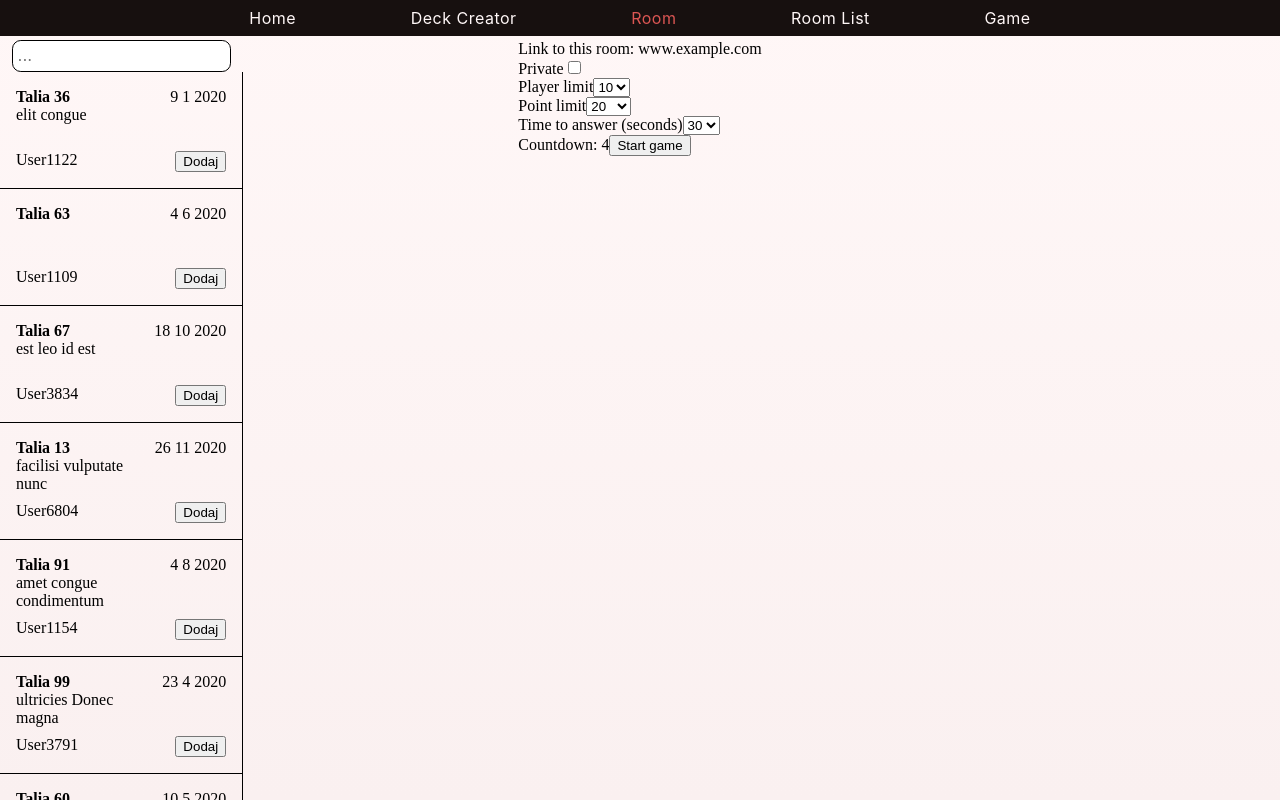
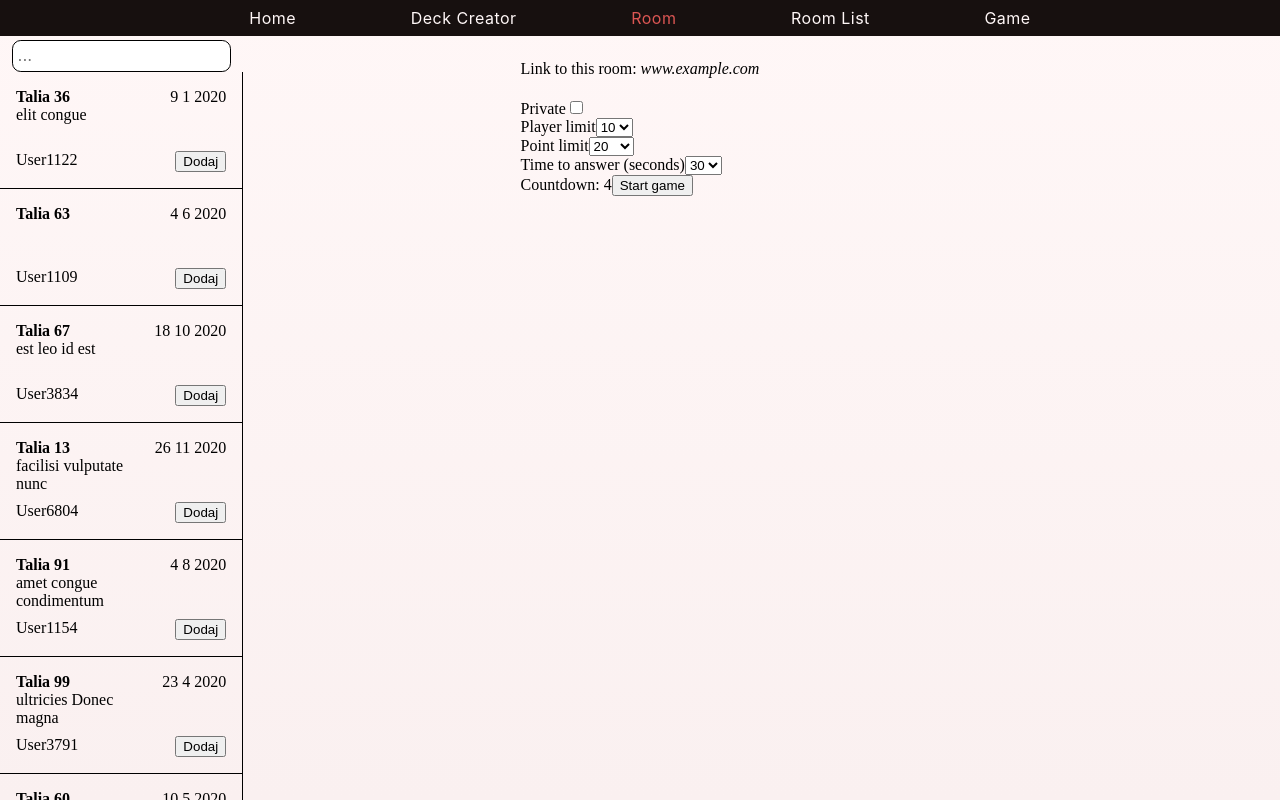
Before and after one commit to jakub-galecki/CAH, a React (Create React App) app in the folder client/: page /room in a window 1280 px wide. Built offline with nearby package versions, Linux system fonts and the light colour scheme; some icons are missing.

Commit message:
Add RoomLink styling

```diff
--- a/client/src/components/lobby/overview/roomLink/RoomLink.jsx
+++ b/client/src/components/lobby/overview/roomLink/RoomLink.jsx
@@ -1,5 +1,6 @@
 import './roomLink.scss';
 
+import { CopyLink } from '@icon-park/react';
 import React, { useRef } from 'react';
 
 import { toastInfo } from '../../../../utils/toastify/index';
@@ -28,7 +29,8 @@ const RoomLink = ({ children }) => {
         onClick={copyLinkToClipbaord}
         value={children}
       >
-        {children}
+        {children}{' '}
+        <CopyLink className="link-icon" theme="filled" strokeWidth={3} />
       </span>
     </div>
   );
--- a/client/src/components/lobby/overview/roomLink/roomLink.scss
+++ b/client/src/components/lobby/overview/roomLink/roomLink.scss
@@ -1,5 +1,23 @@
 .room-link-container {
+  text-align: center;
+  margin: 20px 0 20px 0;
+
   .link-span {
+    display: inline-block;
+    position: relative;
+
+    font-style: italic;
     cursor: pointer;
   }
+
+  .link-icon {
+    position: absolute;
+    right: -1.3em;
+    font-size: 1em;
+    display: none;
+  }
+
+  .link-span:hover > .link-icon {
+    display: inline-block;
+  }
 }
```
